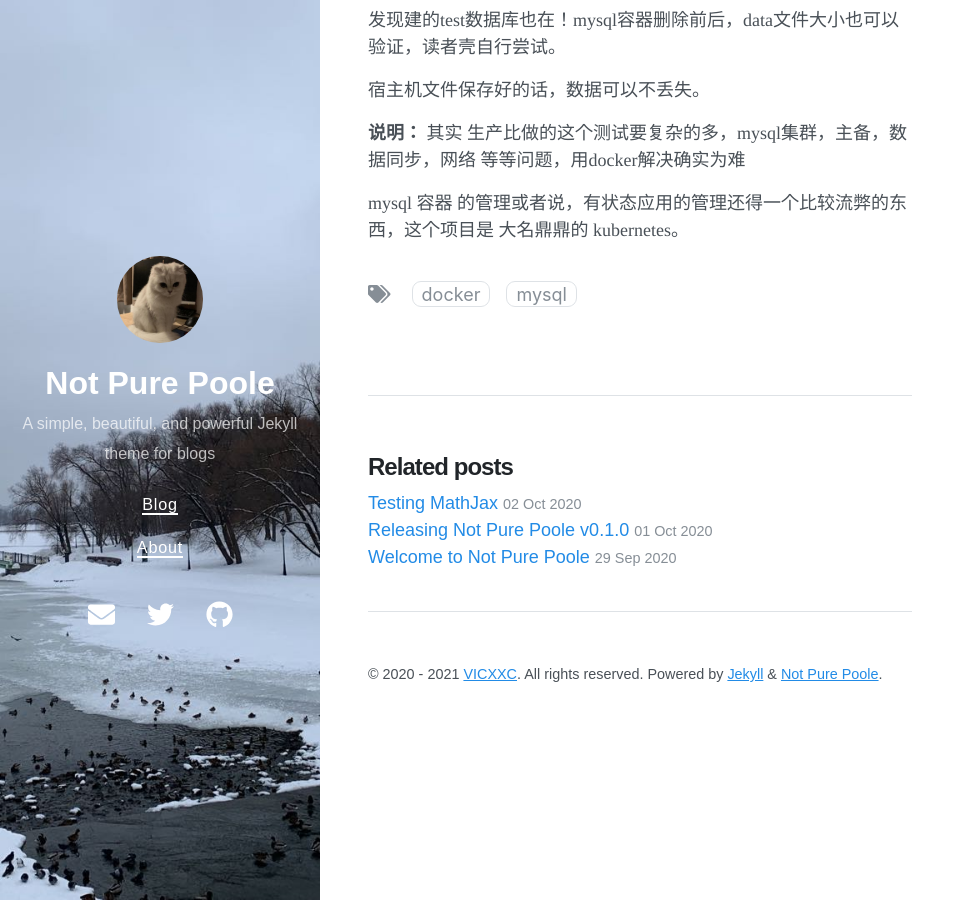
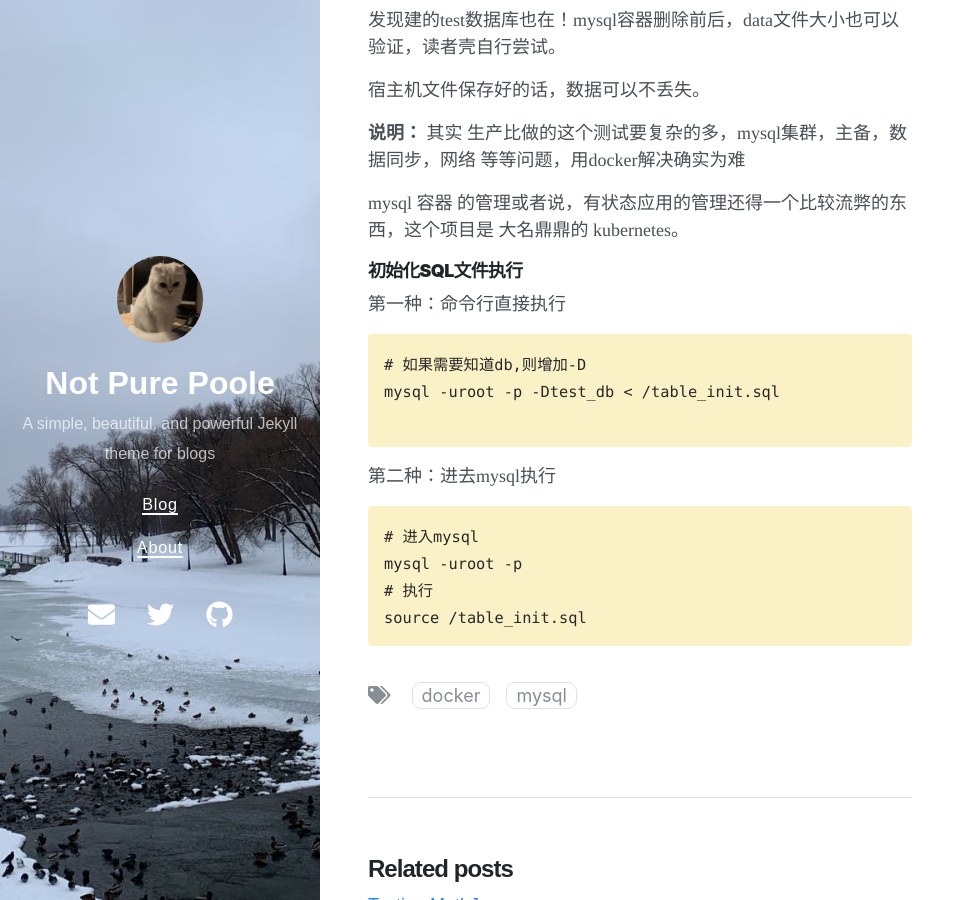
Before and after one commit to vicxxc/vic.github.io, a Jekyll site: the page built from _posts/2021-11-09-Docker 搭建MySQL.md, in a window 1280 px wide and 900 px high, scrolled down 5442 px. Shown: the whole window, without its empty margins (0-975 px from the left). Built offline with Jekyll 4.4.1, drawn with Linux system fonts in a browser that asks for light colours; nearby versions of some CDN libraries.

Commit message:
Update 2021-11-09-Docker 搭建MySQL.md

````diff
--- a/_posts/2021-11-09-Docker 搭建MySQL.md
+++ b/_posts/2021-11-09-Docker 搭建MySQL.md
@@ -202,3 +202,23 @@ mysql> show databases;
 其实 生产比做的这个测试要复杂的多，mysql集群，主备，数据同步，网络 等等问题，用docker解决确实为难
 
 mysql 容器 的管理或者说，有状态应用的管理还得一个比较流弊的东西，这个项目是 大名鼎鼎的  kubernetes。
+
+
+#### **初始化SQL文件执行**
+
+第一种：命令行直接执行
+
+```
+# 如果需要知道db,则增加-D
+mysql -uroot -p -Dtest_db < /table_init.sql
+
+```
+
+第二种：进去mysql执行
+
+```
+# 进入mysql
+mysql -uroot -p
+# 执行
+source /table_init.sql
+```
````
